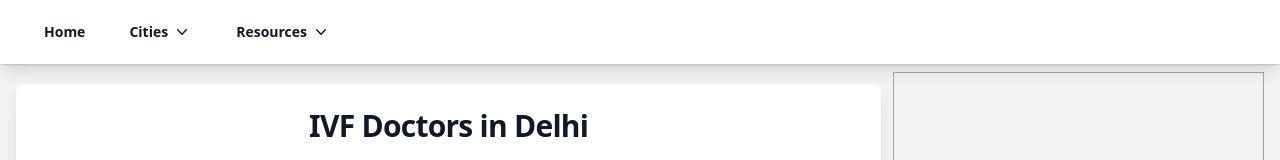
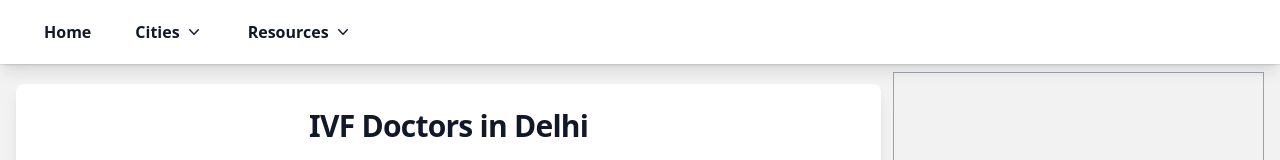
Before and after one commit to Pinak-Idea-Lab-Private-Limited/doctorCard-collectionPage, a website: page index.html in a window 1280 px wide. Shown: the top 160 px of the page. Drawn offline with nearby package versions, Linux system fonts and the light colour scheme.

```diff
--- a/index.html
+++ b/index.html
@@ -152,12 +152,12 @@
   <div class="relative isolate z-50 shadow-sm" x-data="{openNav:0}">
     <div class="bg-white py-3">
       <div class=" flex mx-auto px-6 gap-5 lg:px-8">
-        <button type="button"  class="inline-flex items-center gap-x-1 px-3 py-2 hover:bg-gray-100 rounded-lg text-sm font-semibold leading-6 text-gray-900"
+        <button type="button"  class="inline-flex items-center gap-x-1 px-3 py-2 hover:bg-gray-100 rounded-lg text-base font-semibold leading-6 text-gray-900"
           aria-expanded="false">
           Home
 
         </button>
-        <button type="button" @click="openNav===1?openNav = 0:openNav = 1" :class="openNav===1? 'bg-gray-100':'bg-white'" class="px-3 py-2 hover:bg-gray-100 rounded-lg inline-flex items-center gap-x-1 text-sm font-semibold leading-6 text-gray-900"
+        <button type="button" @click="openNav===1?openNav = 0:openNav = 1" :class="openNav===1? 'bg-gray-100':'bg-white'" class="px-3 py-2 hover:bg-gray-100 rounded-lg inline-flex items-center gap-x-1 text-base font-semibold leading-6 text-gray-900"
           aria-expanded="false">
           Cities
           <svg class="h-5 w-5" viewBox="0 0 20 20" fill="currentColor" aria-hidden="true">
@@ -167,7 +167,7 @@
           </svg>
         </button>
 
-        <button type="button" @click="openNav===2?openNav = 0:openNav = 2" :class="openNav===2? 'bg-gray-100':'bg-white'" class="px-3 py-2 hover:bg-gray-100 rounded-lg inline-flex items-center gap-x-1 text-sm font-semibold leading-6 text-gray-900"
+        <button type="button" @click="openNav===2?openNav = 0:openNav = 2" :class="openNav===2? 'bg-gray-100':'bg-white'" class="px-3 py-2 hover:bg-gray-100 rounded-lg inline-flex items-center gap-x-1 text-base font-semibold leading-6 text-gray-900"
           aria-expanded="false">
           Resources
           <svg class="h-5 w-5" viewBox="0 0 20 20" fill="currentColor" aria-hidden="true">
```
